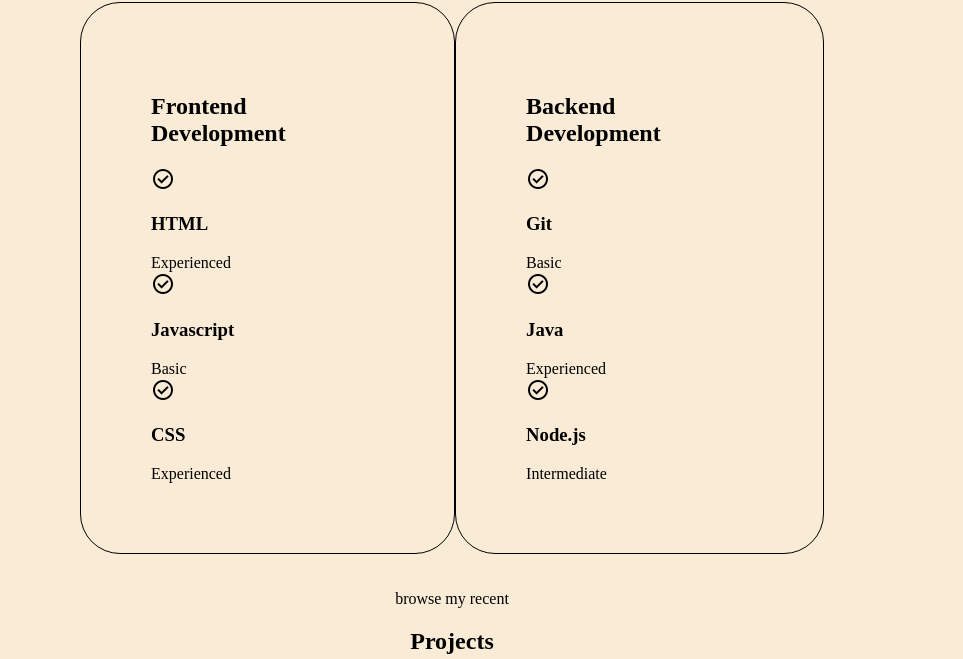
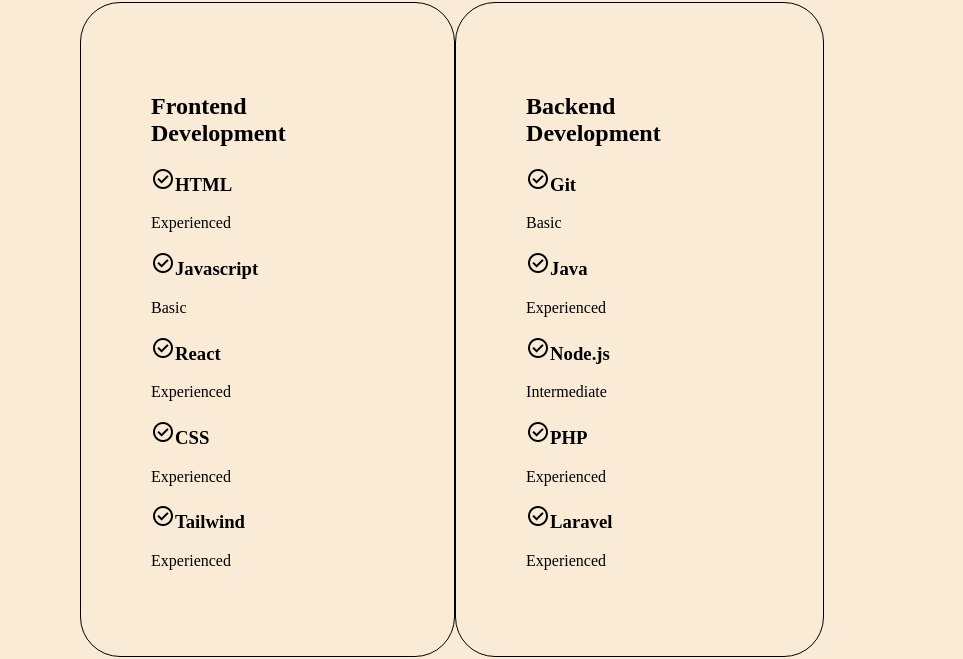
Before and after one commit to jedidahnzila/portfolio-website2, a plain HTML site: page index.html in a window 1280 px wide. Shown: the part 1159-1818 px from the top of the page, without its empty margins (188-1151 px from the left). Drawn offline with nearby package versions, Linux system fonts and the light colour scheme.

Commit message:
updated links

```diff
--- a/index.html
+++ b/index.html
@@ -19,7 +19,7 @@
             </div>
                 <div class="header-info">
                     <div class="profile-pic">
-                        <img src="assets/profile-pic.jpg" alt="profile-pic">
+                        <img src="assets/myprofilepic.jpg" alt="profile-pic">
                     </div>
                     <div class="personal-info">
                         <small>I am </small><p>Jedidah Nzila</p>
@@ -49,13 +49,13 @@
                         <button>
                             <span class="material-symbols-sharp">
                                 cast_for_education
-                                </span> <br>
+                                </span>
                             Experience 1+ years Fronted Developer
                         </button>
                         <button>
                             <span class="material-symbols-sharp">
                                 group
-                                </span> <br>
+                                </span>
                             Education BSc Bachelors Degree
                         </button>
                     </div>
@@ -84,39 +84,53 @@
                 <div class="experience-sections">
                     <div class="first-column">
                         <h2>Frontend Development</h2>
-                        <span class="material-symbols-sharp">
+                        <h3><span class="material-symbols-sharp">
                             check_circle
-                            </span>
-                        <h3>HTML</h3>
-                        <span>Experienced</span><br>
-                        <span class="material-symbols-sharp">
+                        </span>HTML</h3>
+                        <p>Experienced</p>
+
+                        <h3><span class="material-symbols-sharp">
                             check_circle
-                            </span>
-                        <h3>Javascript</h3>
-                        <span>Basic</span><br>
-                        <span class="material-symbols-sharp">
+                        </span>Javascript</h3>
+                        <p>Basic</p>
+                        <h3><span class="material-symbols-sharp">
+                                check_circle
+                            </span>React</h3>
+                        <p>Experienced</p>
+
+                        <h3><span class="material-symbols-sharp">
                             check_circle
-                            </span>
-                        <h3>CSS</h3>
-                        <span>Experienced</span>
+                        </span>CSS</h3>
+                        <p>Experienced</p>
+                        <h3><span class="material-symbols-sharp">
+                                check_circle
+                            </span>Tailwind</h3>
+                        <p>Experienced</p>
                     </div>
                     <div class="second-column">
                         <h2>Backend Development</h2>
-                        <span class="material-symbols-sharp">
+                        <h3><span class="material-symbols-sharp">
                             check_circle
-                            </span>
-                        <h3>Git</h3>
-                        <span>Basic</span><br>
-                        <span class="material-symbols-sharp">
+                        </span>Git</h3>
+                        <p>Basic</p>
+                        <h3><span class="material-symbols-sharp">
                             check_circle
-                            </span>
-                        <h3>Java</h3>
-                        <span>Experienced</span><br>
-                        <span class="material-symbols-sharp">
+                        </span>Java</h3>
+                        <p>Experienced</p>
+                        <h3><span class="material-symbols-sharp">
                             check_circle
-                            </span>
-                        <h3>Node.js</h3>
-                        <span>Intermediate</span>
+                        </span>Node.js</h3>
+                        <p>Intermediate</p>
+                        <h3><span class="material-symbols-sharp">
+                                check_circle
+                            </span>PHP</h3>
+                        <p>Experienced</p>
+                        <h3><span class="material-symbols-sharp">
+                                check_circle
+                            </span>Laravel</h3>
+                        <p>Experienced</p>
+
+
 
                     </div>
                 </div>
@@ -132,20 +146,20 @@
                         <div>
                             <img src="assets/Project1.jpg" alt="project1">
                             <h2>project1</h2>
-                            <button>Github</button>
+                            <button><a href="https://rainbow-queijadas-623d5a.netlify.app">Github</a></button>
                         </div>
                         <div>
                             <div>
                                 <img src="assets/Project2.jpg" alt="project2">
                                 <h2>project2</h2>
-                                <button>Github</button>
+                                <button><a href="https://imaginative-peony-13979f.netlify.app">Github</a></button>
                             </div>
                         </div>
                         <div>
                             <div>
                                 <img src="assets/Project3.jpg" alt="project3">
                                 <h2>project3</h2>
-                                <button>Github</button>
+                                <button><a href="https://dazzling-tapioca-9b7fcf.netlify.app">Github</a></button>
                             </div>
                         </div>
                     </div>
--- a/style.css
+++ b/style.css
@@ -80,6 +80,7 @@
     border-radius: 30%;
     width: 250px;
     height: 200px;
+    margin-right: 20px;
 }
 .experience-title{
     max-width: 100%;
@@ -121,6 +122,16 @@
     padding: 20px;
     border-radius: 40px;
 }
+.project-displays button a{
+    text-decoration: none;
+    color: black;
+}
+
+.project-displays a:hover{
+    color: blueviolet;
+    text-decoration: underline;
+}
+
 #Contacts{
     max-width: 100%;
     margin: auto;
```
Also changed, not shown: assets/myprofilepic.jpg (added), assets/profile-pic.jpg (deleted).
